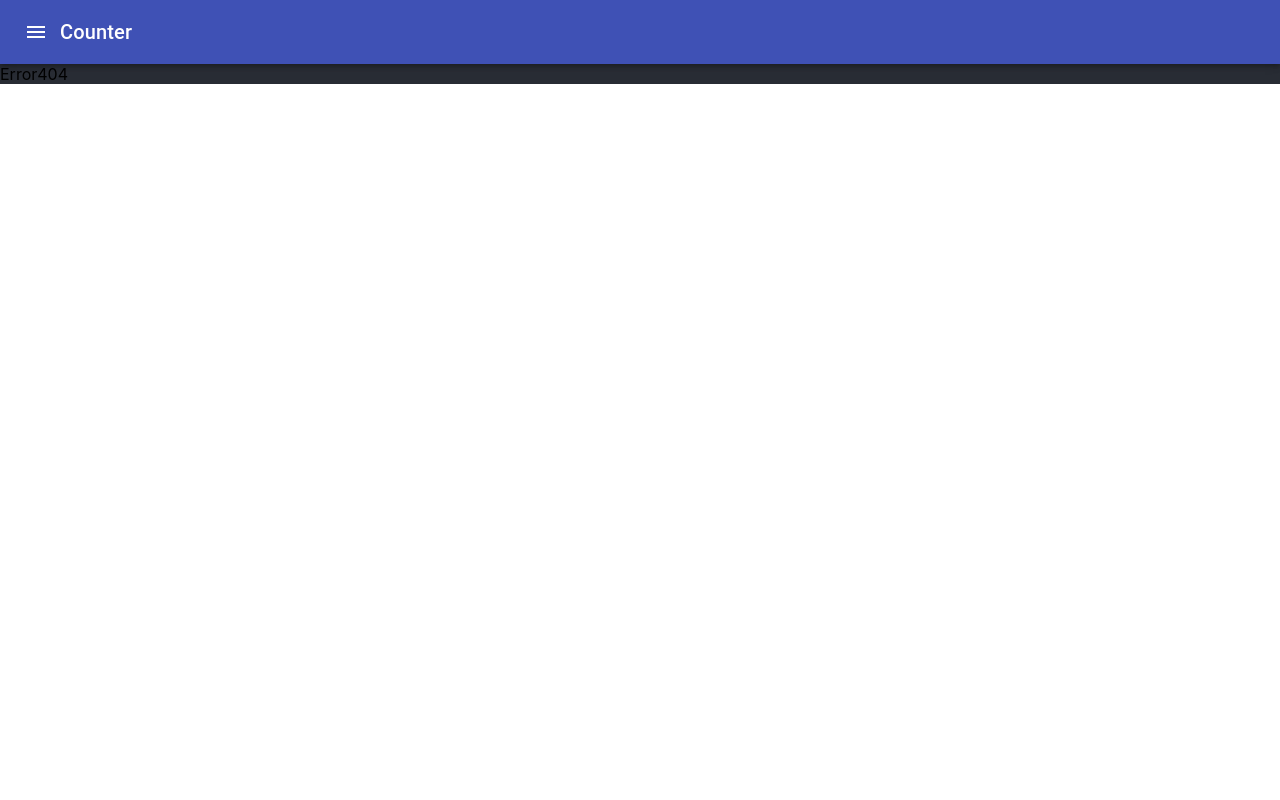
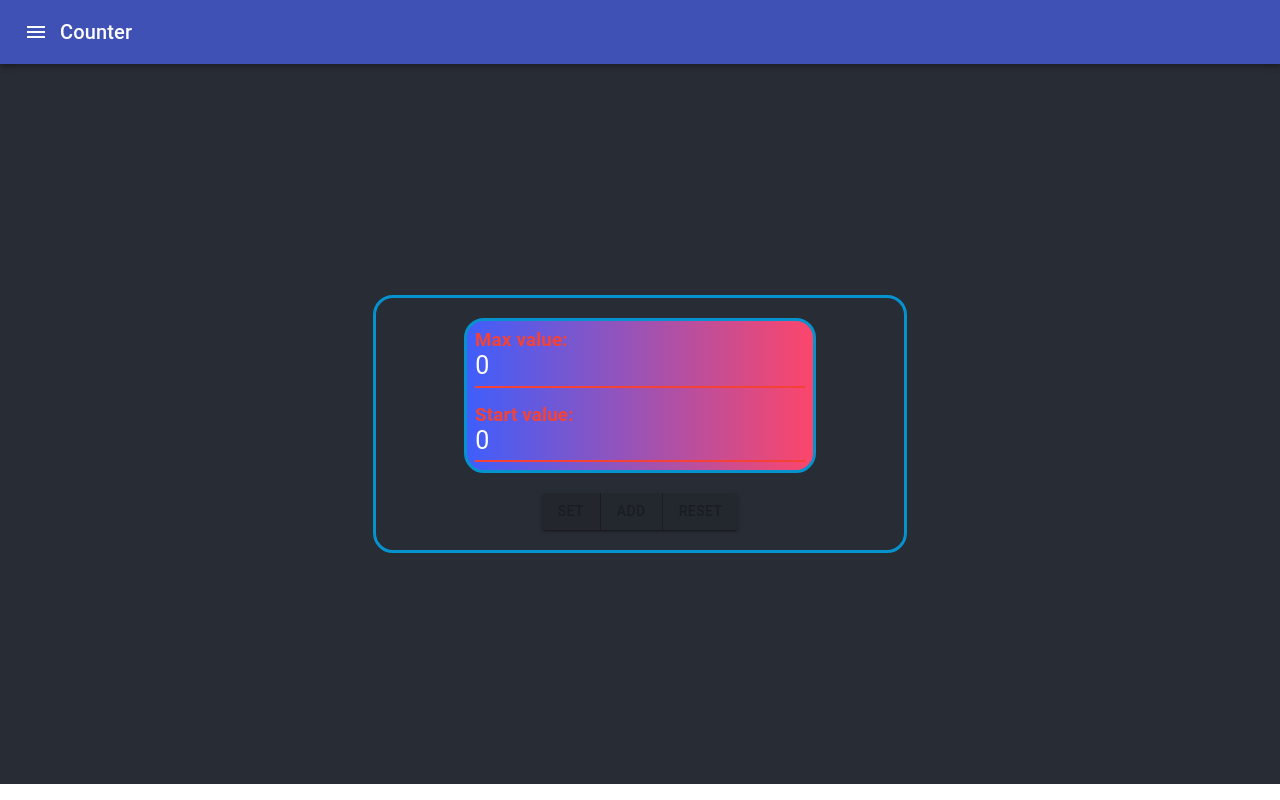
Before and after one commit to Fristail27/Counter, a React (Create React App) app: page /#/OneDisplay in a window 1280 px wide. Built offline with nearby package versions, Linux system fonts and the light colour scheme.

Commit message:
rev.2.11 add OneDisplay Counter

```diff
--- a/src/App.tsx
+++ b/src/App.tsx
@@ -1,11 +1,12 @@
 import React, {useState} from 'react';
 import {HashRouter, Redirect, Route, Switch} from 'react-router-dom';
-import {AppBar, Toolbar, Typography} from "@material-ui/core";
+import {AppBar, Grid, Toolbar, Typography} from "@material-ui/core";
 import SimpleMenu from "./Components/Common/Menu/menu";
 import './App.css';
 import initialState from "./utils/InitialState";
 import Error404 from "./Components/Pages/Error404";
 import TwoDisplays from "./Components/Pages/TwoDisplays/TwoDisplays";
+import OneDisplay from "./Components/Pages/OneDisplay/OneDisplay";
 
 
 function App() {
@@ -34,6 +35,18 @@ function App() {
 
         localStorage.setItem("localStorageValues", JSON.stringify(locStora))
     }; // обработчик нажатия на set
+    const onClickSetForOneDisplay = (stat?:boolean) => {
+        if(stat) {
+            setValueCounter(startValue);
+            const locStora = {
+                maxValue: String(maxValue),
+                startValue: String(startValue),
+            } // объект со старт. макс. и текущим значением
+            localStorage.setItem("localStorageValues", JSON.stringify(locStora))
+        } else {
+
+        }
+    }
     const onChangeForMaxValue = (i: number) => {
         setMaxValue(i)
         setButtonSetDisableStatus(false) // возвращаем активность кнопки сет
@@ -56,6 +69,7 @@ function App() {
     } // фция возвращает или значение счетчика или текст ошибки
     // в пропс кнопки сета передаю отдельно два условия для дизейбла: setButtonDisableStatus реагирует на изменения инпутов и блокирует кнопку при запрещенных условиях, разблокирует если запрещенные условия выполняются, а buttonSetDisableStatus берется из юсстейта и блокирует кнопку при первом нажатии, а разблокирует при изменении инпутов
     // надо их как то объединитьs
+
 
     return (
         <div className="App">
@@ -83,7 +97,19 @@ function App() {
                         value={displayValue(valueCounter)}
                         OnClickForAddBtn={addOneValueCounter}
                         OnClickForResetBtn={resetValueCounter}/>}/>
-                    <Route path={"/OneDisplay"} render={() => <Error404/>}/>
+                    <Route path={"/OneDisplay"} render={() => <OneDisplay
+                        startValue={startValue}
+                        maxValue={maxValue}
+                        maxValueError={maxValueError}
+                        startValueError={startValueError}
+                        disabledStatusForSetBtn={setButtonDisableStatus}
+                        actionOnClickForSetBtn={onClickSetForOneDisplay}
+                        onChangeForMaxValue={onChangeForMaxValue}
+                        onChangeForStartValue={onChangeForStartValue}
+                        valueCounter={valueCounter}
+                        value={displayValue(valueCounter)}
+                        OnClickForAddBtn={addOneValueCounter}
+                        OnClickForResetBtn={resetValueCounter}/>}/>
                     <Route render={() => <Error404/>}/>
                 </Switch>
             </HashRouter>
--- a/src/Components/Common/Menu/menu.tsx
+++ b/src/Components/Common/Menu/menu.tsx
@@ -5,7 +5,7 @@ import {Menu as MenuIcon} from "@material-ui/icons";
 import {IconButton} from "@material-ui/core";
 import { NavLink } from 'react-router-dom';
 
-export default function SimpleMenu() {
+const SimpleMenu = () => {
     const [anchorEl, setAnchorEl] = React.useState<null | HTMLElement>(null);
     const handleClick = (event: React.MouseEvent<HTMLButtonElement>) => {
         setAnchorEl(event.currentTarget);
@@ -36,3 +36,5 @@ export default function SimpleMenu() {
         </div>
     );
 }
+
+export default SimpleMenu
--- /dev/null
+++ b/src/Components/Pages/OneDisplay/OneDisplay.module.css
@@ -0,0 +1,4 @@
+.display {
+    display: flex;
+    justify-content: center;
+}
--- /dev/null
+++ b/src/Components/Pages/OneDisplay/OneDisplay.tsx
@@ -0,0 +1,86 @@
+import React, {useState} from "react";
+import {Button, ButtonGroup, Grid} from "@material-ui/core";
+import CustomizedInputs from "../../Common/Input/CustomizedInput";
+import {makeStyles} from "@material-ui/core/styles";
+import {DisplayType} from "../../display/display";
+import {DisplayWithInputsType} from "../../displayWithInputs/DisplayWithInputs";
+
+type OneDisplaysType = DisplayType & DisplayWithInputsType
+
+
+const OneDisplay = (props: OneDisplaysType) => {
+    const [displayStatus, setDisplayStatus] = useState<boolean>(true)
+    const useStyles = makeStyles({
+        main: {
+            minHeight: "90vh",
+        },
+        forContainer: {
+            border: "3px #0592cd solid",
+            borderRadius: 20,
+        },
+        forInputs: {
+            background: 'linear-gradient(90deg, rgba(63,94,251,1) 0%, rgba(252,70,107,1) 100%)',
+            borderRadius: 20,
+            border: '3px #0592cd solid',
+            color: 'white',
+            marginTop: 20,
+        },
+        forDisplay: {
+            fontSize: 40,
+            border: '3px #0592cd solid',
+            borderRadius: 20,
+            width: "42.5%",
+            height: "155px",
+            marginTop: 20,
+            background: 'linear-gradient(90deg, rgba(63,94,251,1) 0%, rgba(252,70,107,1) 100%)',
+            color: (props.valueCounter === props.maxValue) ? "#770000" : "black"
+        },
+        forButton: {
+            margin: 20,
+        },
+    });
+    const onClickSet = () => {
+        props.actionOnClickForSetBtn(displayStatus)
+        setDisplayStatus(!displayStatus)
+    };
+    const setDisableStatus = props.disabledStatusForSetBtn || props.maxValue===props.startValue || Number.isNaN(props.startValue) || Number.isNaN(props.maxValue)
+    const addButtonStatus = props.valueCounter >= props.maxValue || displayStatus; // дисейбл для кнопки адд
+    const resetButtonStatus = props.valueCounter <= props.startValue || displayStatus; // дисейбл для кн ресет
+    const classes = useStyles();
+
+    return (
+        <Grid classes={{root: classes.main,}} container>
+            <Grid container direction="row" justify="center" alignItems="center">
+                <Grid classes={{root: classes.forContainer,}} item xs={12} sm={5}>
+                    <Grid container direction="column" justify="center" alignItems="center">
+                        { displayStatus
+                            ? <Grid classes={{root: classes.forInputs,}} item xs={11} sm={8}>
+                             <div><Grid item><CustomizedInputs errorStatus={props.maxValueError}
+                                                                    onChange={props.onChangeForMaxValue}
+                                                                    value={props.maxValue}
+                                                                    textValue="Max value:"/></Grid>
+                                    <Grid item><CustomizedInputs errorStatus={props.startValueError}
+                                                                 onChange={props.onChangeForStartValue}
+                                                                 value={props.startValue}
+                                                                 textValue="Start value:"/> </Grid></div>
+                                </Grid>
+                            : <Grid classes={{root: classes.forDisplay,}} container direction="column" justify="center" alignItems="center" >
+                                {props.valueCounter}
+                        </Grid>}
+                        <Grid item classes={{root: classes.forButton,}}>
+                            <ButtonGroup variant="contained" color="primary"
+                                         aria-label="contained primary button group">
+                                <Button disabled={setDisableStatus}
+                                        onClick={onClickSet}>Set</Button>
+                                <Button disabled={addButtonStatus} onClick={props.OnClickForAddBtn}>Add</Button>
+                                <Button disabled={resetButtonStatus} onClick={props.OnClickForResetBtn}>Reset</Button>
+                            </ButtonGroup>
+                        </Grid>
+                    </Grid>
+                </Grid>
+            </Grid>
+        </Grid>
+    )
+}
+
+export default OneDisplay
--- a/src/Components/Pages/TwoDisplays/TwoDisplays.tsx
+++ b/src/Components/Pages/TwoDisplays/TwoDisplays.tsx
@@ -1,35 +1,13 @@
 import {Grid} from "@material-ui/core";
-import DisplayWithInputs from "../../displayWithInputs/DisplayWithInputs";
-import Display from "../../display/display";
+import DisplayWithInputs, {DisplayWithInputsType} from "../../displayWithInputs/DisplayWithInputs";
+import Display, {DisplayType} from "../../display/display";
 import React from "react";
 
-export type DisplayWithInputsType = {
-    maxValue:number
-    startValue:number
-    maxValueError:boolean
-    startValueError:boolean
-    disabledStatusForSetBtn: boolean
-    actionOnClickForSetBtn: () => void
-    onChangeForMaxValue: (i: number) => void
-    onChangeForStartValue: (i: number) => void
-}
-
-export type DisplayType = {
-    maxValue: number
-    startValue: number
-    valueCounter: number
-    value: number | "Введите значения и нажмите SET" | "Введите корректное значение"
-    OnClickForAddBtn: () => void
-    OnClickForResetBtn: () => void
-}
 
 type TwoDisplaysType = DisplayType & DisplayWithInputsType
 
-
-
-const TwoDisplays = (props:TwoDisplaysType) => {
+const TwoDisplays = (props: TwoDisplaysType) => {
     return (
-
         <Grid style={{height: "90vh"}} container={true} direction="row" alignItems="center" justify="space-evenly">
             <Grid item>
                 <DisplayWithInputs
--- a/src/Components/display/display.tsx
+++ b/src/Components/display/display.tsx
@@ -1,8 +1,15 @@
 import React from "react";
 import s from "./display.module.css"
 import Button from "../Common/button/button";
-import {DisplayType} from "../Pages/TwoDisplays/TwoDisplays";
 
+export type DisplayType = {
+    maxValue: number
+    startValue: number
+    valueCounter: number
+    value: number | "Введите значения и нажмите SET" | "Введите корректное значение"
+    OnClickForAddBtn: () => void
+    OnClickForResetBtn: () => void
+}
 
 const Display = (props :DisplayType) => {
     const addButtonStatus = props.valueCounter >= props.maxValue; // дисейбл для кнопки адд
--- a/src/index.tsx
+++ b/src/index.tsx
@@ -6,9 +6,7 @@ import reportWebVitals from './reportWebVitals';
 
 
 ReactDOM.render(
-  <React.StrictMode>
-    <App />
-  </React.StrictMode>,
+    <App />,
   document.getElementById('root')
 );
 
```
Also changed, not shown: src/Components/Pages/OneDisplay.tsx (deleted, +0 -11 lines), src/Components/displayWithInputs/DisplayWithInputs.tsx (+10 -1 lines), 1 other file (tests, documents, lock files or other folders).
